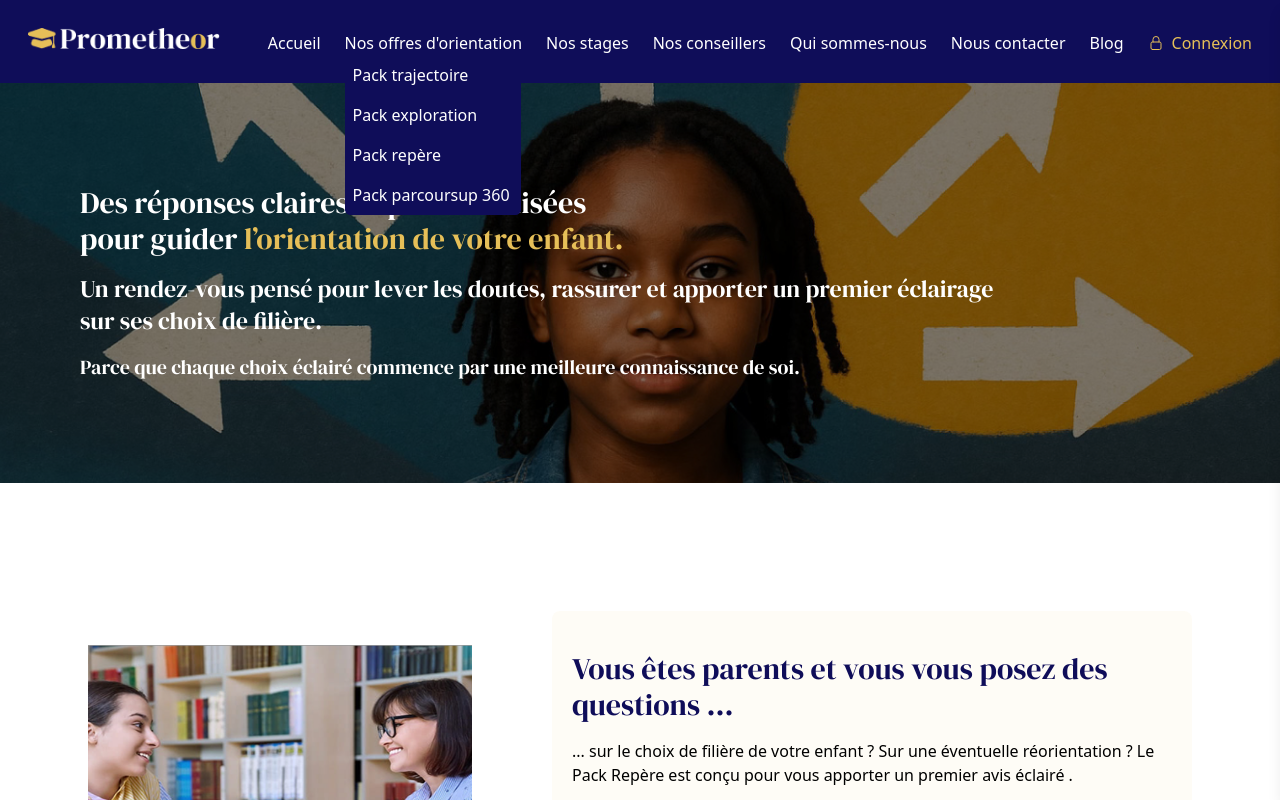
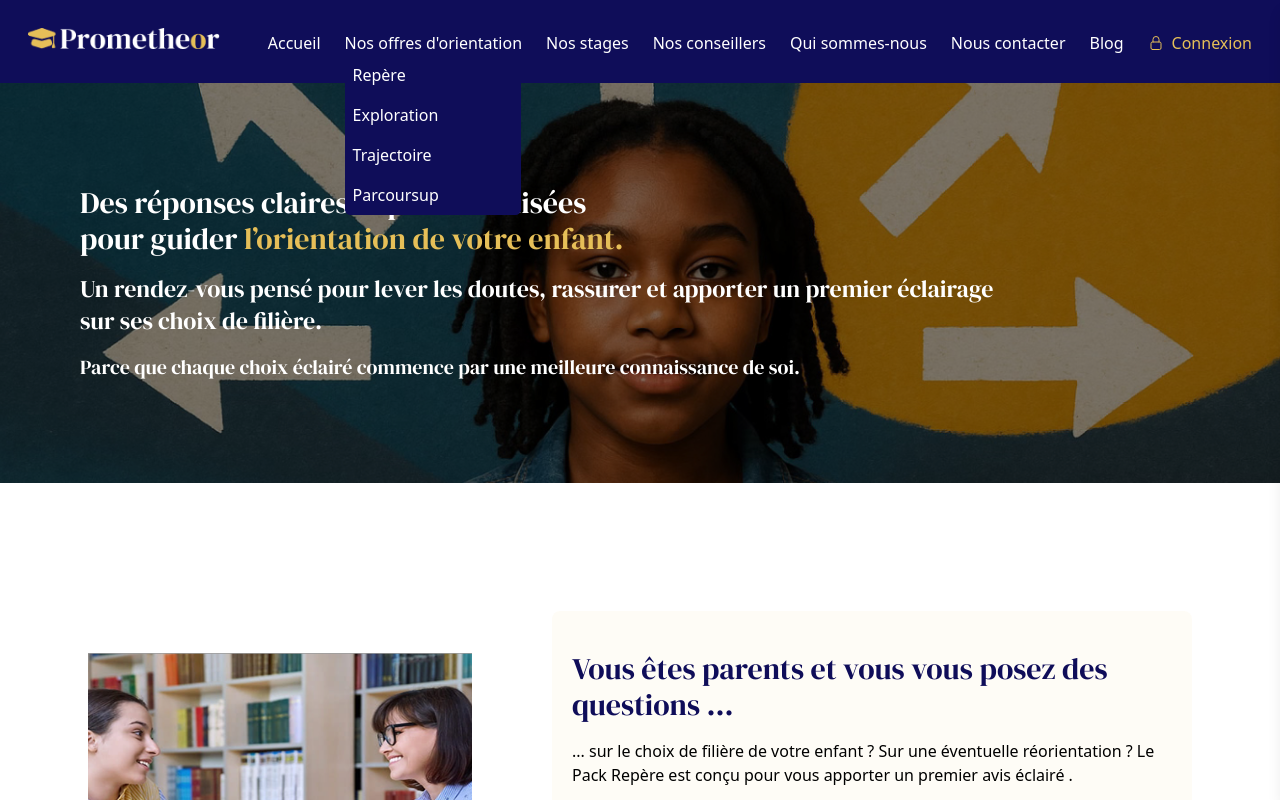
Before and after one commit to christianjunior05/primary, a React (Vite) app: page /repere in a window 1280 px wide. Both pictures are taken after a click on the item "Nos offres d'orientation". Shown: the top 800 px of the page. Built offline with nearby package versions, Linux system fonts and the light colour scheme.

Commit message:
mise a jours de la navbar

```diff
--- a/src/App.tsx
+++ b/src/App.tsx
@@ -22,12 +22,9 @@ export default function App() {
         <Route path="/exploration" element={<Exploration />} />
         <Route path="/trajectoire" element={<Trajectoire />} />
         <Route path="/notreengagement" element={<NotreEngagement />} />
-        {/* <Route path="/" element={<QuiSommesNous1 />} /> */}
-
-        <Route path="/Concours" element={<Concours />} />
+        <Route path="/concours" element={<Concours />} />
         <Route path="/parcours" element={<Parcours />} />
         <Route path="/QuiSommesNous" element={<QuiSommeNous />} />
-
         <Route path="/contact" element={<Contact />} />
         <Route path="/conseillers" element={<Conseillers />} />
       </Routes>
--- a/src/components/Navbar.tsx
+++ b/src/components/Navbar.tsx
@@ -37,36 +37,49 @@ export default function Navbar() {
           <li onClick={handleClick} className="   hover:text-jauneOr transition-all  cursor-pointer  ">
             Nos offres d'orientation
             <ul ref={el=>{ClickRef.current[0]=el!}} className=" menu   absolute z-20 text-white   leading-10 bg-blue w-44  rounded-md  ">
+
+               <li className="cursor-pointer pl-2    bg-blue hover:text-jauneOr transition-all  ">
+
+                <Link to="/repere">Repère </Link>
+              </li>
+
+
+              <li className="cursor-pointer pl-2    bg-blue hover:text-jauneOr transition-all  ">
+
+                <Link to="/exploration">Exploration</Link>
+              </li>
+
               <li className="cursor-pointer pl-2    bg-blue hover:text-jauneOr transition-all   ">
-                <Link to="/trajectoire">Pack trajectoire </Link>{" "}
+                <Link to="/trajectoire">Trajectoire </Link>
               </li>
-              <li className="cursor-pointer pl-2    bg-blue hover:text-jauneOr transition-all  ">
-                {" "}
-                <Link to="/exploration">Pack exploration</Link>{" "}
-              </li>
-              <li className="cursor-pointer pl-2    bg-blue hover:text-jauneOr transition-all  ">
-                {" "}
-                <Link to="/repere">Pack repère </Link>{" "}
-              </li>
+
+
               <li className="cursor-pointer pl-2      rounded-b-md   bg-blue hover:text-jauneOr transition-all  ">
-                {" "}
-                <Link to="/parcours">Pack parcoursup 360</Link>{" "}
+
+                <Link to="/parcours">Parcoursup</Link>
               </li>
             </ul>
           </li>
           <li onClick={handleClick} className=" hover:text-jauneOr transition-all   space-y-5  cursor-pointer ">
-            Nos stages
-            <ul  ref={el=>{ClickRef.current[1]=el!}} className="absolute menu ChildMenu text-white    bg-blue   rounded-md ">
-              <li className="cursor-pointer hover:text-jauneOr p-2 rounded-md transition-all bg-blue ">
-                Concours et test post Bac
-              </li>
-            </ul>
+             <Link to="/concours"> Nos stages</Link>
+
           </li>
           <li className="hover:text-jauneOr transition-all cursor-pointer">
             <Link to="/conseillers">   Nos conseillers</Link>
          </li>
-          <li className="hover:text-jauneOr transition-all cursor-pointer">
-            <Link to="/QuiSommesNous">Qui sommes-nous</Link>
+          <li onClick={handleClick} className="hover:text-jauneOr transition-all cursor-pointer">
+            Qui sommes-nous
+
+              <ul  ref={el=>{ClickRef.current[1]=el!}} className="absolute menu ChildMenu text-white    bg-blue   rounded-md ">
+
+              <li className="cursor-pointer hover:text-jauneOr p-2 rounded-md transition-all bg-blue ">
+               <Link to="/QuiSommesNous">Qui sommes-nous</Link>
+              </li>
+
+              <li className="cursor-pointer hover:text-jauneOr p-2 rounded-md transition-all bg-blue ">
+               <Link to="/notreengagement">notre Engagement</Link>
+              </li>
+            </ul>
             </li>
           <li className="hover:text-jauneOr transition-all cursor-pointer">Nous contacter</li>
           <li className="hover:text-jauneOr transition-all cursor-pointer">Blog</li>
--- a/src/components/PacksRepere/sectionComponents/Section1.tsx
+++ b/src/components/PacksRepere/sectionComponents/Section1.tsx
@@ -37,13 +37,13 @@ const Section1 = ({
       </div>
 
       {/* Texte */}
-      <div className="py-10 w-1/2 max-lg:w-7/12 max-md:w-full space-y-4 p-5 rounded-lg bg-jauneOr/5 text-sm flex flex-col items-start justify-around">
-        <p className="text-3xl max-lg:text-2xl max-md:text-xl font-dmserif text-blue">
+      <div className="py-10 w-1/2 max-lg:w-7/12 max-md:w-full space-y-4 p-5 rounded-lg bg-jauneOr/5 flex flex-col items-start justify-around">
+        <p className="text-3xl  font-dmserif text-blue">
           {paragraphe1}
         </p>
-        <p className="text-base max-md:text-sm">{paragraphe2}</p>
-        <p className="text-blue font-dmserif text-2xl max-lg:text-xl max-md:text-lg">
-          {textBlue}{" "}
+        <p className="text-base ">{paragraphe2}</p>
+        <p className="text-blue font-dmserif text-2xl ">
+          {textBlue}
           <span className="text-jauneOr">{textOrange}</span>
         </p>
 
--- a/src/components/PacksRepere/sectionComponents/Section6.tsx
+++ b/src/components/PacksRepere/sectionComponents/Section6.tsx
@@ -23,12 +23,12 @@ const Section6= ({ image,
   <div className=" size-96  rounded-xl">
     <img src={`/${image}`} alt="image" className="size-full object-cover rounded-xl "/>
   </div>
-  <div className="  w-5/12  space-y-5 max-sm:flex max-sm:flex-col max-sm:items-center max-sm:justify-center flex flex-col ">
-    <h2 className="text-blue font-lato font-dmserif  text-4xl max-md:text-center  "> Besoin de personnalisé <br /> <span className="text-jauneOr">votre accompagnement ?</span>   </h2>
+  <div className="    space-y-5 max-sm:flex max-sm:flex-col max-sm:items-center max-sm:justify-center flex flex-col ">
+    <h2 className="text-blue font-lato font-dmserif  text-4xl max-md:text-center  "> Besoin de personnalisé  <span className="text-jauneOr">votre accompagnement ?</span>   </h2>
 
 {paragraphe1 && <p className="   " > {paragraphe1} </p> }
 {paragraphe2 && <p className="  " > {paragraphe2} </p> }
-<div className="space-x-6 max-sm:flex max-sm:flex-col max-sm:items-center max-sm:space-x-0 max-sm:space-y-6 ">
+<div className="space-x-6 flex justify-center max-sm:flex max-sm:flex-col max-sm:items-center max-sm:space-x-0 max-sm:space-y-6 ">
 
     <Button text={textbutton1} icons={icon} />
  { textbutton2 && <Button text={textbutton2} icons={icon} />}
```
